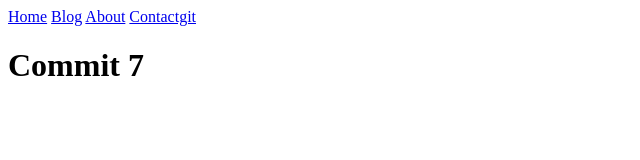
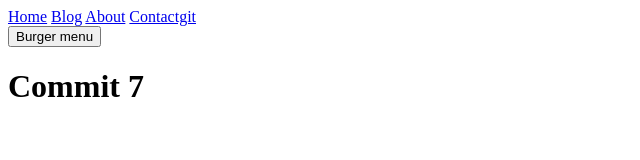
Before and after one commit to NineSirius/git, a plain HTML site: page index.html in a window 1280 px wide. Shown: the whole page, without its empty margins (0-640 px from the left). Drawn offline with Linux system fonts and the light colour scheme.

Commit message:
add burger

```diff
--- a/index.html
+++ b/index.html
@@ -13,6 +13,10 @@
     <a href="$" class="link">About</a>
     <a href="$" class="link">Contactgit</a>
   </nav>
+
+  <button class="burger">Burger menu</button>
+
+
   <h1>Commit 7</h1>
 </body>
 </html>
```
